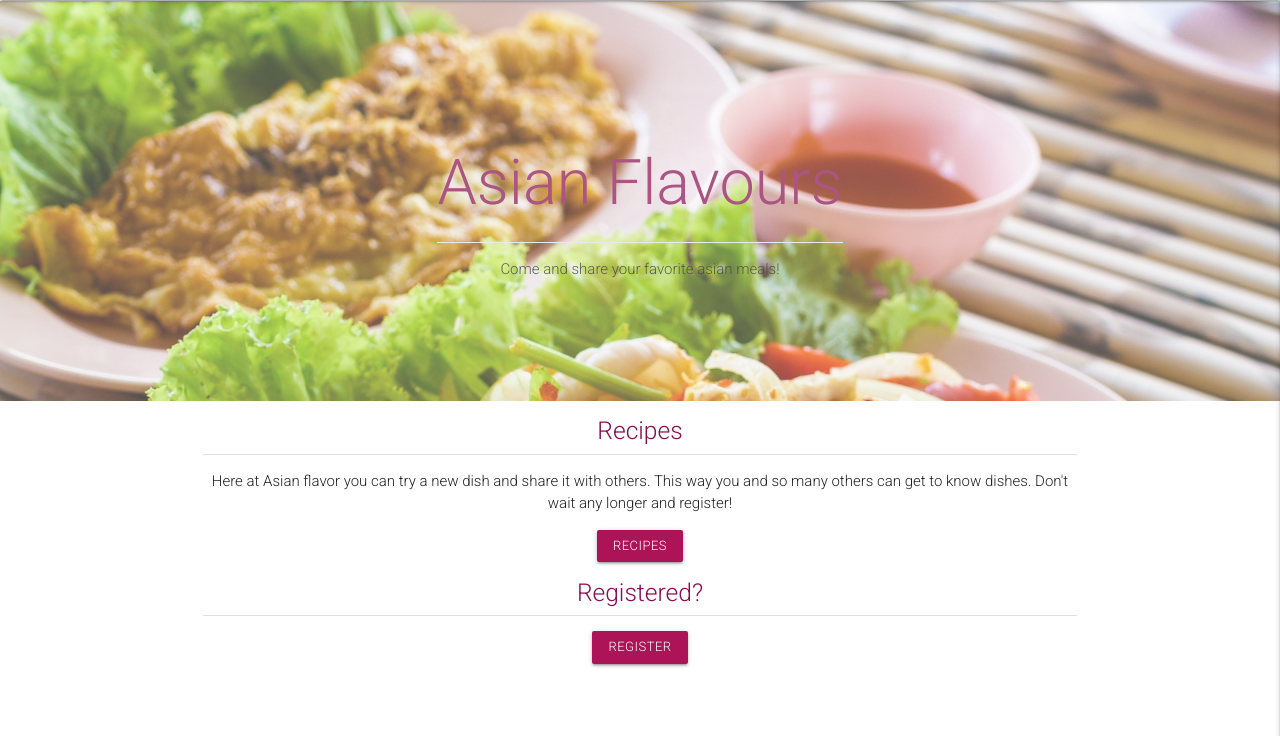
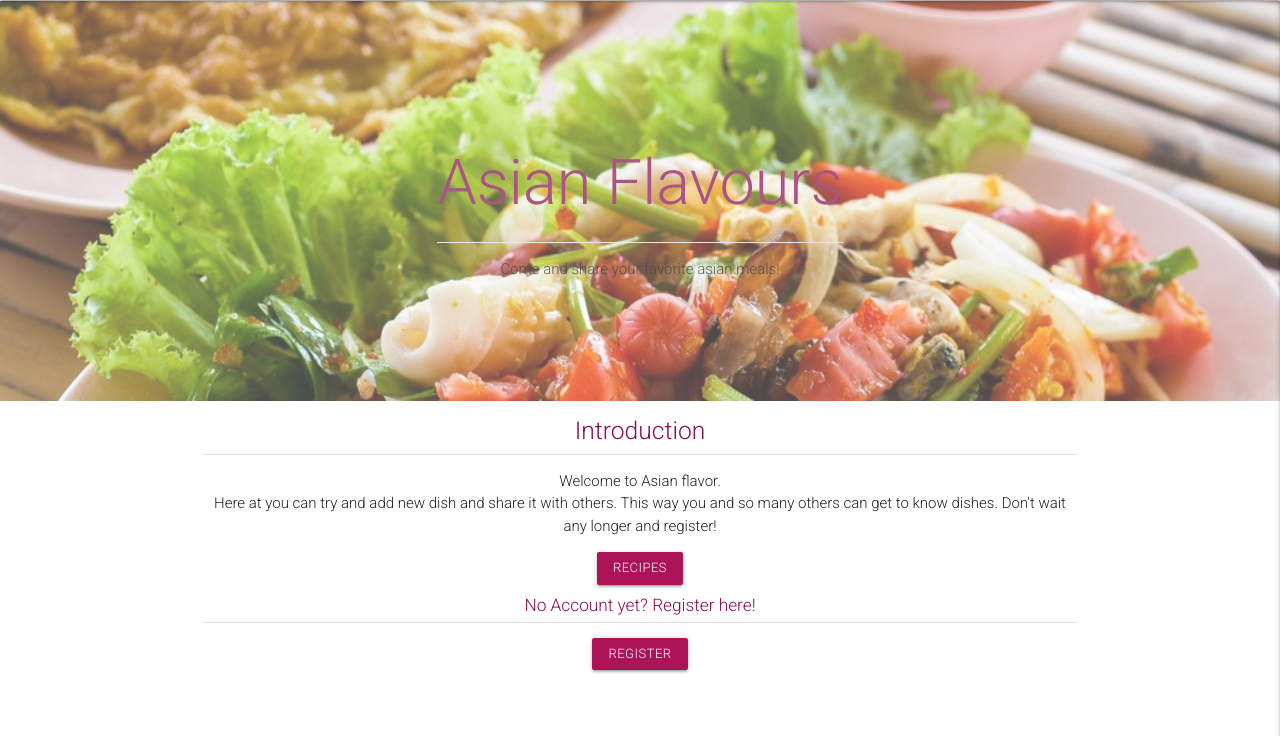
Before and after one commit to gwenjo/MS3-asian-flavours, a Flask app: page / in a window 1280 px wide. Shown: the part 64-800 px from the top of the page. Run offline with Flask 2, Linux system fonts and the light colour scheme; some libraries are stand-ins or nearby versions.

Commit message:
changed image in image file

```diff
--- a/static/css/style.css
+++ b/static/css/style.css
@@ -38,7 +38,7 @@ nav .brand-logo {
 }
 
 .home-image {
-    background: url(/static/images/asian_dish.jpg); /* Credit: image from pixabay */
+    background: url(/static/images/asian-dish.jpg); /* Image comes from www.pexels.com */
     height: 50vh;
     width: 100%;
     opacity: 0.7;
--- a/templates/base.html
+++ b/templates/base.html
@@ -2,7 +2,7 @@
 <html lang="en">
 <head>
     <meta charset="UTF-8">
-    <meta name="viewport" content="width=device-width, initial-scale=1.0">
+    <meta name="viewport" content="width=device-width, initial-scale=1">
     <link rel="stylesheet" href="https://cdnjs.cloudflare.com/ajax/libs/font-awesome/5.15.1/css/all.min.css" integrity="sha512-+4zCK9k+qNFUR5X+cKL9EIR+ZOhtIloNl9GIKS57V1MyNsYpYcUrUeQc9vNfzsWfV28IaLL3i96P9sdNyeRssA==" crossorigin="anonymous" type="text/css"/>
     <link rel="stylesheet" href="https://cdnjs.cloudflare.com/ajax/libs/materialize/1.0.0/css/materialize.min.css" type="text/css">
     <link rel="stylesheet" href="{{ url_for('static', filename='css/style.css') }}" type="text/css">
@@ -38,7 +38,7 @@
 
 <!-- Mobile Sidenav -->
     <ul class="sidenav" id="mobile-demo">
-        <li><h5 class="center-align page-header">EasyDinner</h5></li>
+        <li><h5 class="center-align page-header"></h5></li>
         <li><a href="{{ url_for('index') }}">Home</a></li>
         <li><a href="{{ url_for('get_recipes') }}">Recipes</a></li>
         {% if session.user %}
--- a/templates/index.html
+++ b/templates/index.html
@@ -15,23 +15,24 @@
     <!-- Homepage info text section -->
     <div class="container home-info">
         <div class="row">
-            <!-- Introductory text section: about site -->
+            <!-- Introduction section: about site -->
             <div class="col s12">
-                <h5 class="center-align page-header">Recipes</h5>
+                <h5 class="center-align page-header">Introduction</h5>
                 <div class="divider"></div>
-                <p class="center-align home-text">Here at Asian flavor you can try a new dish and share it with others. This way you and so many others can get to know dishes. Don't wait any longer and register!
+                <p class="center-align home-text">Welcome to Asian flavor. <br />Here at you can try and add new dish and share it with others. This way you and so many others can get to know dishes. Don't wait any longer and register!
                 </p>
-                <!-- Button link to recipes.html -->
+
+                <!-- link to recipes.html -->
                 <div class="center-align">
                     <a href="{{ url_for('get_recipes') }}" class="btn-small pink darken-3">Recipes</a>
                 </div>
             </div>
 
             <div class="col s12">
-                <h5 class="center-align page-header">Registered?</h5>
+                <h6 class="center-align page-header">No Account yet? Register here!</h6>
                 <div class="divider"></div>
                 <p class="center-align home-text"></p>
-                <!-- Button link to register.html -->
+                <!-- link to register.html -->
                 <div class="center-align">
                     <a href="{{ url_for('register') }}" class="btn-small pink darken-3">Register</a>
                 </div>
```
Also changed, not shown: static/images/asian-dish.jpg (added), static/images/asian_dish.jpg (deleted).
